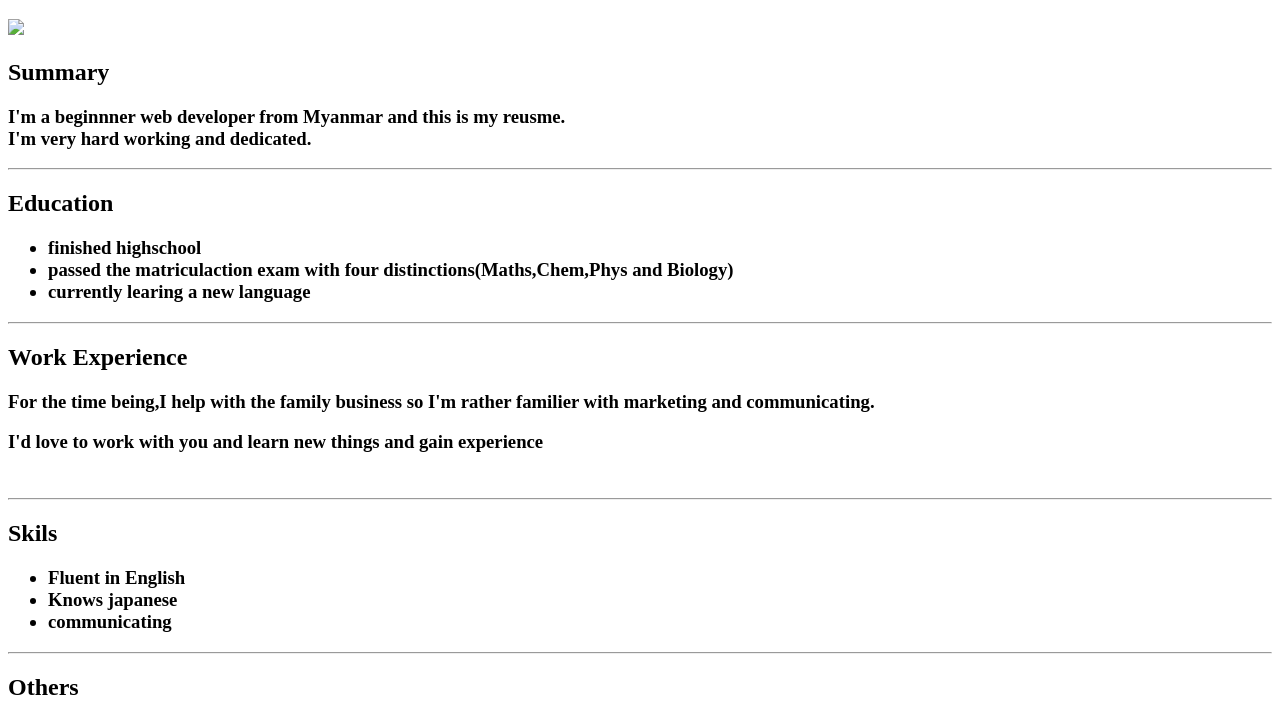
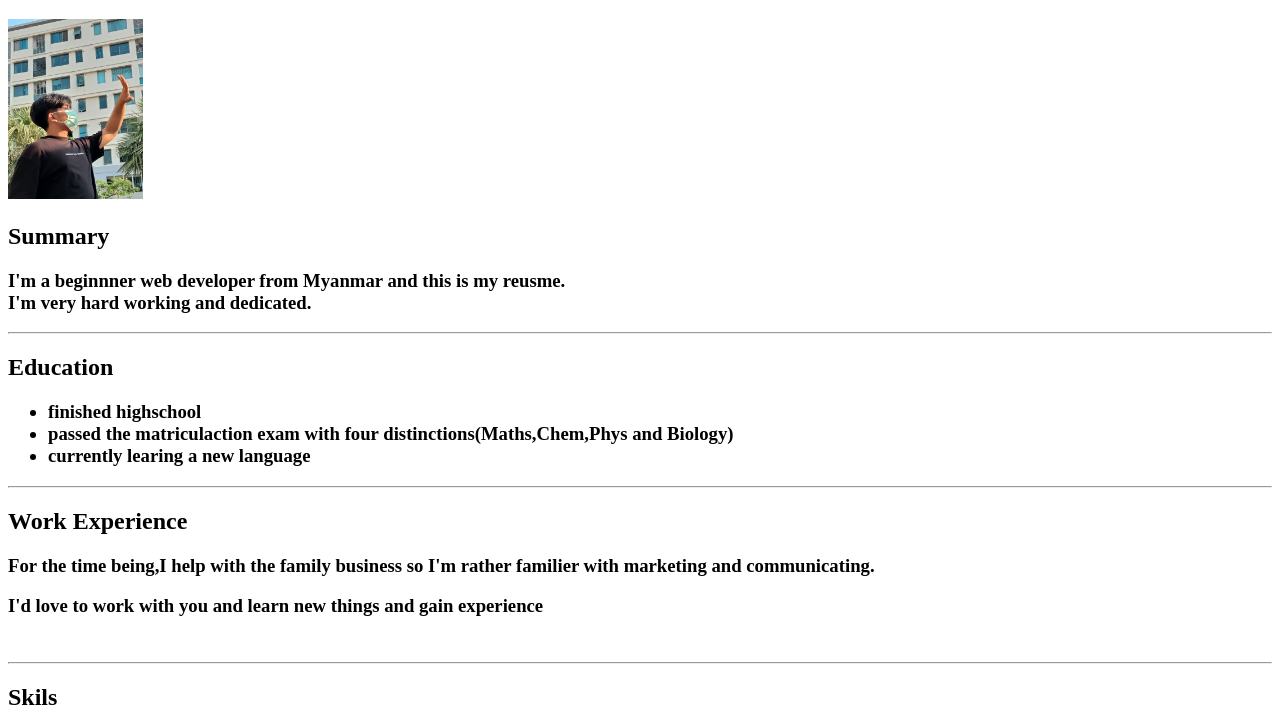
Before and after one commit to aungphonemyat111/aung-s-resume, a plain HTML site: page index.html in a window 1280 px wide. Shown: the part 61-779 px from the top of the page. Drawn offline with Linux system fonts and the light colour scheme.

Commit message:
Add files via upload

```diff
--- a/index.html
+++ b/index.html
@@ -7,7 +7,7 @@
 </head>
 <body>
     <h1>Aung Phone Myat</h1>
-    <img src="./image/337399889_1556404848199620_575867655064994876_n.jpg" height="180">
+    <img src="./337399889_1556404848199620_575867655064994876_n.jpg" height="180">
     <h2>Summary</h2>
     <h3>I'm a beginnner web developer from Myanmar
         and this is my reusme.<br>
```
